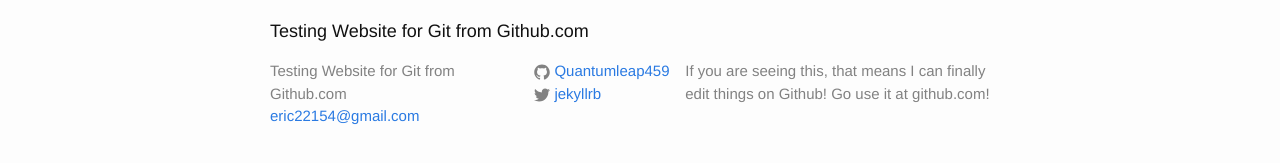
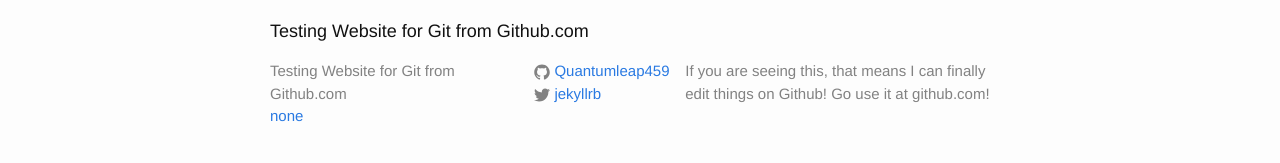
Before and after one commit to Quantumleap459/Quantumleap459.github.io, a Jekyll site: the page built from index.html, in a window 1280 px wide. Shown: the part 309-472 px from the top of the page. Built offline with Jekyll 4.4.1, drawn with Linux system fonts in a browser that asks for light colours.

Commit message:
Update _config.yml

```diff
--- a/_config.yml
+++ b/_config.yml
@@ -7,7 +7,7 @@
 
 # Site settings
 title: Testing Website for Git from Github.com
-email: eric22154@gmail.com
+email: none
 description: > # this means to ignore newlines until "baseurl:"
   If you are seeing this, that means I can finally edit things on Github! Go use it at github.com!
 baseurl: "" # the subpath of your site, e.g. /blog
```
